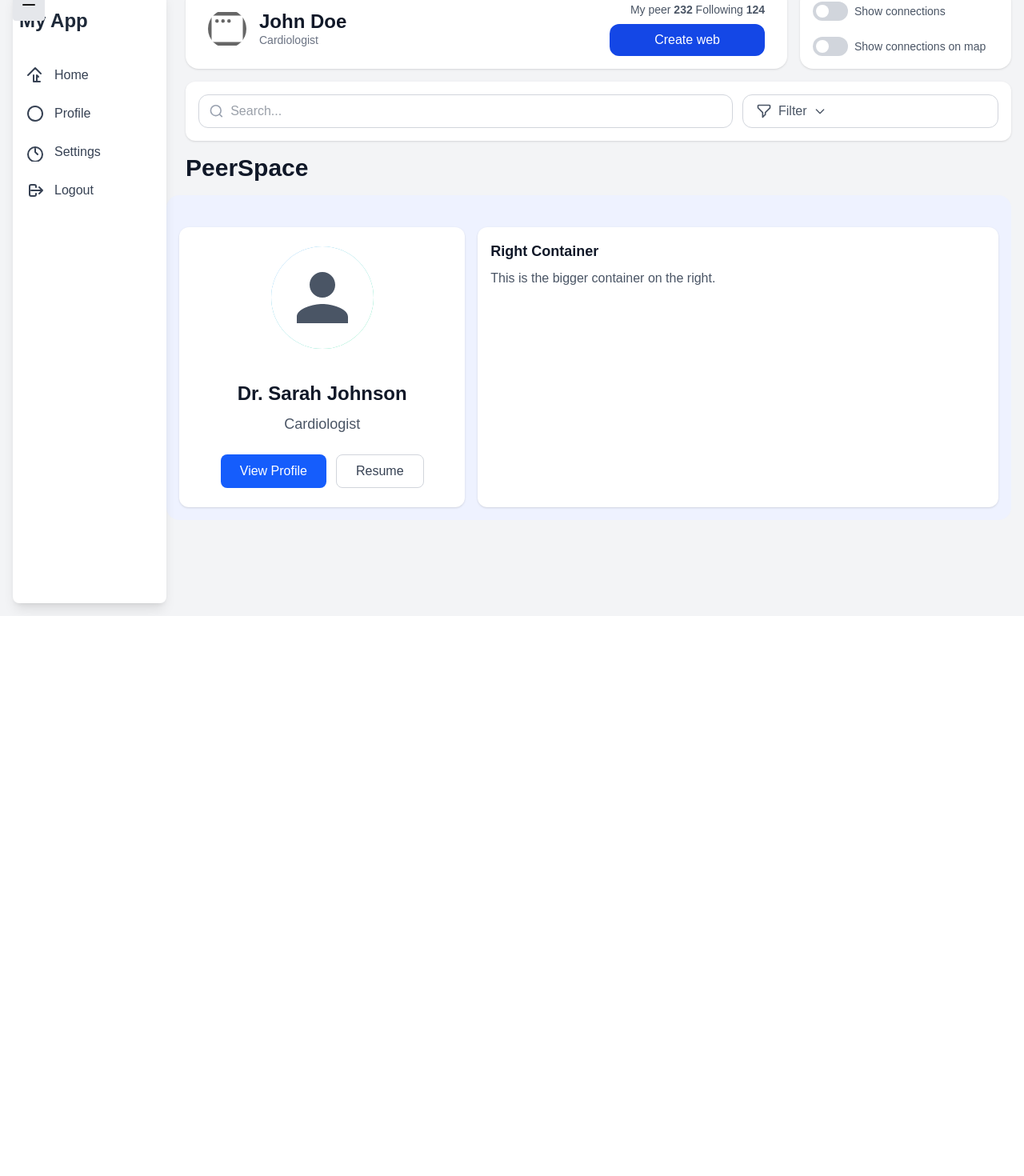
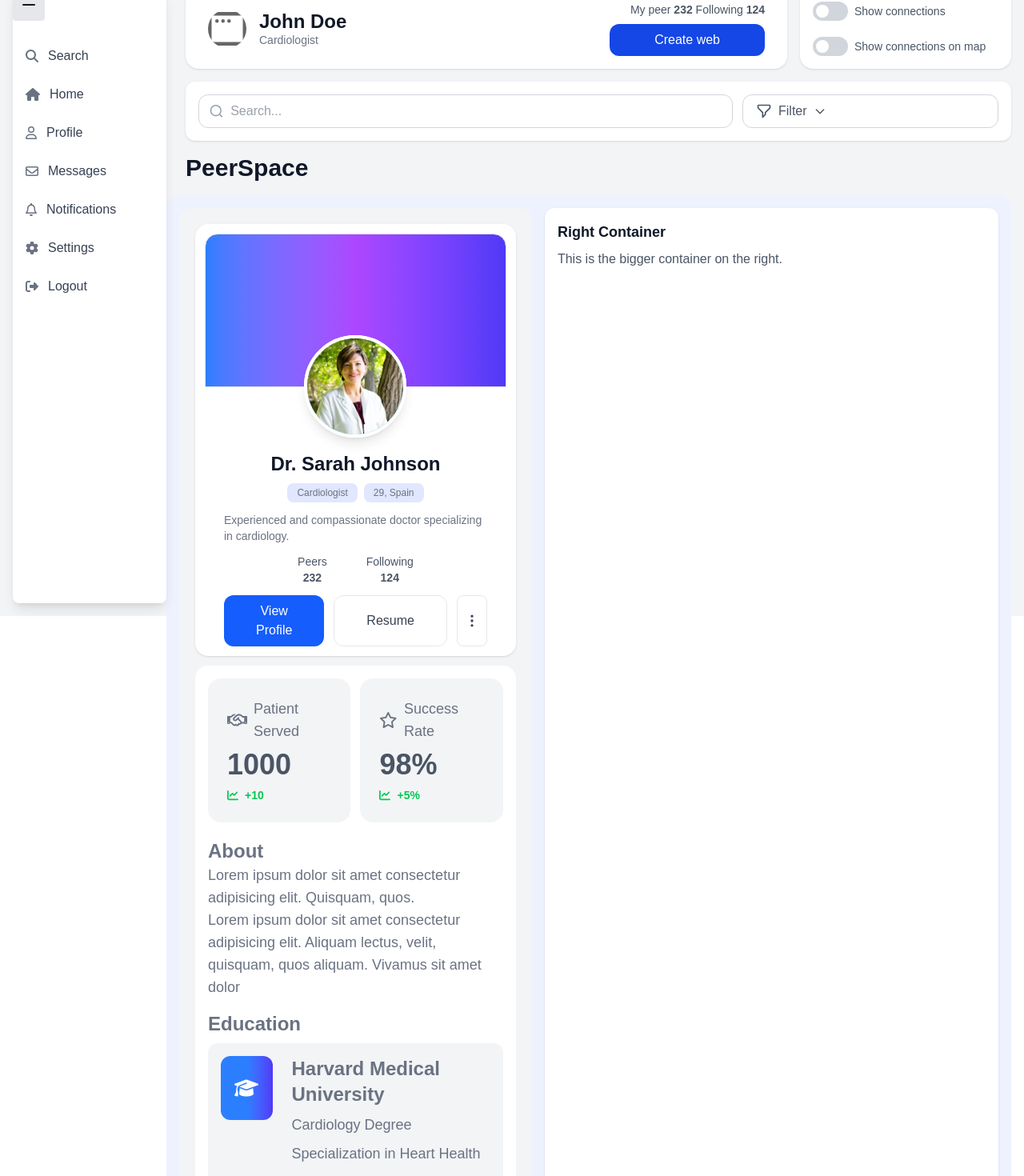
Before and after one commit to Emmyalexjnr/my_hcp_app, a Next.js app: page /dashboard in a window 1280 px wide. Shown: the part 30-1500 px from the top of the page at 80% size. Before the commit the page ends 800 px from the top, so only its background shows below. Built offline with nearby package versions, Linux system fonts and the light colour scheme.

Commit message:
- feature: working on the left side with the profile

```diff
--- a/src/app/dashboard/page.tsx
+++ b/src/app/dashboard/page.tsx
@@ -17,7 +17,7 @@ const Dashboard = () => {
                     <h4 className='text-3xl font-bold mt-4 text-gray-900 ml-6'>PeerSpace</h4>
 
                     <div className='bg-indigo-50 rounded-2xl p-4'>
-                        <div className="flex gap-4 mt-6">
+                        <div className="flex gap-4">
                             <Profile />
                             <div className="bg-white rounded-xl p-4 shadow-sm flex-2">
                                 <h3 className="text-lg font-semibold text-gray-900 mb-2">Right Container</h3>
--- a/src/components/Profile.tsx
+++ b/src/components/Profile.tsx
@@ -1,36 +1,127 @@
+'use client'
+import { faHandshake, faStar, faUser } from '@fortawesome/free-regular-svg-icons'
+import { faArrowUp, faChartLine, faGraduationCap } from '@fortawesome/free-solid-svg-icons'
+import { FontAwesomeIcon } from '@fortawesome/react-fontawesome'
 import React from 'react'
 
 const Profile: React.FC = () => {
     return (
-    <div className="bg-white rounded-xl p-6 shadow-sm flex-1 h-full flex flex-col">
-      <div className="flex-1 flex flex-col items-center justify-center">
-        {/* Avatar with world background */}
-        <div className="relative mb-6">
-          <div className="w-32 h-32 rounded-full bg-gradient-to-br from-blue-400 to-green-400 flex items-center justify-center mb-4">
+        <div className='p-5 flex-1 bg-gray-100 rounded-2xl'>
+            <div className="bg-white rounded-2xl p-3 shadow-sm flex-1  flex flex-col overflow-hidden">
+                {/* Background cover */}
+                <div className="w-full border border-gray-200 rounded-t-2xl h-48 bg-gradient-to-r from-blue-500 via-purple-500 to-indigo-600 relative">
+                    {/* Avatar positioned on top of background */}
+                    <div className="absolute -bottom-16 left-1/2 transform -translate-x-1/2">
+                        <div className="relative">
+                            <div className="w-32 h-32 rounded-full bg-gradient-to-br from-blue-400 to-green-400 flex items-center justify-center border-4 border-white shadow-lg">
                                 <svg className="w-20 h-20 text-white" fill="currentColor" viewBox="0 0 24 24">
-              <path d="M12 2C6.48 2 2 6.48 2 12s4.48 10 10 10 10-4.48 10-10S17.52 2 12 2zm-1 17.93c-3.94-.49-7-3.85-7-7.93 0-.62.08-1.21.21-1.79L9 15v1c0 1.1.9 2 2 2v1.93zm6.9-2.54c-.26-.81-1-1.39-1.9-1.39h-1v-3c0-.55-.45-1-1-1H8v-2h2c.55 0 1-.45 1-1V7h2c1.1 0 2-.9 2-2v-.41c2.93 1.19 5 4.06 5 7.41 0 2.08-.8 3.97-2.1 5.39z"/>
+                                    <path d="M12 2C6.48 2 2 6.48 2 12s4.48 10 10 10 10-4.48 10-10S17.52 2 12 2zm-1 17.93c-3.94-.49-7-3.85-7-7.93 0-.62.08-1.21.21-1.79L9 15v1c0 1.1.9 2 2 2v1.93zm6.9-2.54c-.26-.81-1-1.39-1.9-1.39h-1v-3c0-.55-.45-1-1-1H8v-2h2c.55 0 1-.45 1-1V7h2c1.1 0 2-.9 2-2v-.41c2.93 1.19 5 4.06 5 7.41 0 2.08-.8 3.97-2.1 5.39z" />
                                 </svg>
                             </div>
                             {/* Doctor image overlay */}
-          <div className="absolute inset-0 w-32 h-32 rounded-full bg-white flex items-center justify-center">
-            <svg className="w-24 h-24 text-gray-600" fill="currentColor" viewBox="0 0 24 24">
-              <path d="M12 12c2.21 0 4-1.79 4-4s-1.79-4-4-4-4 1.79-4 4 1.79 4 4 4zm0 2c-2.67 0-8 1.34-8 4v2h16v-2c0-2.66-5.33-4-8-4z"/>
-            </svg>
+                            <div className="absolute inset-0 w-32 h-32 rounded-full overflow-hidden border-4 border-white bg-white flex items-center justify-center">
+                                <img src="/images/profile1.jpeg" alt="Doctor" className="w-32 h-32 object-cover" />
+                            </div>
+                        </div>
                     </div>
                 </div>
 
+                {/* Content area */}
+                <div className="flex-1 flex flex-col items-center justify-center pt-20 px-6">
                     {/* Doctor name */}
                     <h2 className="text-2xl font-bold text-gray-900 mb-2">Dr. Sarah Johnson</h2>
-        <p className="text-gray-600 text-lg mb-6">Cardiologist</p>
+
+                    {/* Tags */}
+                    <div className="flex gap-2 mb-3">
+                        <span className="bg-indigo-100 text-gray-500 px-3 items-center justify-center flex rounded-lg text-xs font-medium">
+                            Cardiologist
+                        </span>
+                        <span className="bg-indigo-100 text-gray-500 px-3 py-1 rounded-lg text-xs font-medium flex items-center gap-1">
+                            29, Spain
+                        </span>
+                    </div>
+
+                    <p className="text-gray-500 text-sm mb-3">Experienced and compassionate doctor specializing in cardiology.</p>
+
+                    <div className="flex flex-row gap-2 mb-3">
+                        <div className="flex flex-col items-center justify-center px-4">
+                            <p className='text-gray-600 text-sm'>Peers</p>
+                            <p className='text-gray-600 font-bold text-sm'>232</p>
+                        </div>
+                        <div className="border-l border-gray-200 h-full"></div>
+                        <div className="flex flex-col items-center justify-center px-4">
+                            <p className='text-gray-600 text-sm'>Following</p>
+                            <p className='text-gray-600 font-bold text-sm'>124</p>
+                        </div>
+                    </div>
 
                     {/* Buttons */}
                     <div className="flex gap-3">
-          <button className="bg-blue-600 hover:bg-blue-700 text-white px-6 py-2 rounded-lg transition-colors">
+                        <button className="bg-blue-600 hover:bg-blue-700 text-white px-10 py-2 rounded-xl transition-colors">
                             View Profile
                         </button>
-          <button className="bg-white border border-gray-300 hover:bg-gray-50 text-gray-700 px-6 py-2 rounded-lg transition-colors">
+                        <button className="bg-white border border-gray-200 hover:bg-gray-50 text-gray-700 px-10 py-2 rounded-xl transition-colors">
                             Resume
                         </button>
+                        <button className="bg-white border border-gray-200 hover:bg-gray-50 text-gray-700 px-2 py-2 rounded-lg transition-colors">
+                            <svg className="w-5 h-5" fill="none" stroke="currentColor" strokeWidth="2" viewBox="0 0 24 24">
+                                <circle cx="12" cy="5" r="1" />
+                                <circle cx="12" cy="12" r="1" />
+                                <circle cx="12" cy="19" r="1" />
+                            </svg>
+                        </button>
+                    </div>
+                </div>
+
+
+            </div>
+            <div className=" bg-white rounded-2xl p-4 mt-3 gap-3">
+                <div className='flex flex-row gap-3'>
+                    <div className="flex flex-col flex-1 gap-2 bg-gray-100 rounded-2xl p-6">
+                        <div className='flex items-center gap-2'>
+                            <FontAwesomeIcon icon={faHandshake} className='text-gray-500 text-xl' />
+                            <p className='text-gray-500 text-lg'>Patient Served</p>
+                        </div>
+                        <p className='text-gray-600 font-bold text-4xl'>1000</p>
+                        <div className='flex items-center gap-2'>
+                            <FontAwesomeIcon icon={faChartLine} className='text-green-500 text-sm' />
+                            <p className='text-green-500 font-semibold text-sm'>+10</p>
+                        </div>
+                    </div>
+                    <div className="flex flex-col flex-1 gap-2 bg-gray-100 rounded-2xl p-6">
+                        <div className='flex items-center gap-2'>
+                            <FontAwesomeIcon icon={faStar} className='text-gray-500 text-xl' />
+                            <p className='text-gray-500 text-lg'>Success Rate</p>
+                        </div>
+                        <p className='text-gray-600 font-bold text-4xl'>98%</p>
+                        <div className='flex items-center gap-2'>
+                            <FontAwesomeIcon icon={faChartLine} className='text-green-500 text-sm' />
+                            <p className='text-green-500 font-semibold text-sm'>+5%</p>
+                        </div>
+                    </div>
+                </div>
+
+                <div className='mt-5 gap-3'>
+                    <h2 className='text-gray-500 text-2xl font-bold'>About</h2>
+                    <p className='text-gray-500 text-lg'>Lorem ipsum dolor sit amet consectetur adipisicing elit.
+                        Quisquam, quos.</p>
+                    <p className='text-gray-500 text-lg'>Lorem ipsum dolor sit amet consectetur adipisicing elit.
+                        Aliquam lectus, velit, quisquam, quos aliquam. Vivamus sit amet dolor</p>
+                </div>
+
+                <div className='mt-4 gap-3'>
+                    <h2 className='text-gray-500 text-2xl font-bold mb-2'>Education</h2>
+                    <div className='flex flex-row gap-6 bg-gray-100 rounded-xl p-4'>
+                        <div className='w-20 h-20 rounded-xl bg-gradient-to-r from-blue-500 via-blue-500 to-indigo-600 flex items-center justify-center'>
+                            <FontAwesomeIcon icon={faGraduationCap} className='text-white text-2xl' />
+                        </div>
+                        <div className='flex flex-col gap-2'>
+                            <h3 className='text-gray-500 text-2xl font-semibold'>Harvard Medical University</h3>
+                            <p className='text-gray-500 text-lg'>Cardiology Degree</p>
+                            <p className='text-gray-500 text-lg'>Specialization in Heart Health</p>
+                            <p className='text-neutral-400 text-lg'>Sept 2010 - June 2014</p>
+                        </div>
+                    </div>
                 </div>
             </div>
         </div>
--- a/src/components/Sidebar.tsx
+++ b/src/components/Sidebar.tsx
@@ -1,18 +1,30 @@
 'use client'
+import { FontAwesomeIcon } from '@fortawesome/react-fontawesome';
 import React, { useState } from 'react';
+import { faBell, faEnvelope, faUser } from '@fortawesome/free-regular-svg-icons'
+import { faGear, faHouse, faRightFromBracket, faSearch } from '@fortawesome/free-solid-svg-icons';
 
 const navLinks = [
+  { name: 'Search', href: '#', icon: (
+    <FontAwesomeIcon icon={faSearch} className='text-gray-500' />
+  ) },
   { name: 'Home', href: '#', icon: (
-    <svg className="w-6 h-6" fill="none" stroke="currentColor" strokeWidth="2" viewBox="0 0 24 24"><path strokeLinecap="round" strokeLinejoin="round" d="M3 12l2-2m0 0l7-7 7 7m-9 2v8m4-8l2 2m-2-2v8m0 0h-4m4 0h4" /></svg>
+    <FontAwesomeIcon icon={faHouse} className='text-gray-500' />
   ) },
   { name: 'Profile', href: '#', icon: (
-    <svg className="w-6 h-6" fill="none" stroke="currentColor" strokeWidth="2" viewBox="0 0 24 24"><path strokeLinecap="round" strokeLinejoin="round" d="M5.121 17.804A9 9 0 1112 21a9 9 0 01-6.879-3.196z" /></svg>
+    <FontAwesomeIcon icon={faUser} className='text-gray-500' />
+  ) },
+  { name: 'Messages', href: '#', icon: (
+    <FontAwesomeIcon icon={faEnvelope} className='text-gray-500' />
+  ) },
+  { name: 'Notifications', href: '#', icon: (
+    <FontAwesomeIcon icon={faBell} className='text-gray-500' />
   ) },
   { name: 'Settings', href: '#', icon: (
-    <svg className="w-6 h-6" fill="none" stroke="currentColor" strokeWidth="2" viewBox="0 0 24 24"><path strokeLinecap="round" strokeLinejoin="round" d="M12 8v4l3 3m6 0a9 9 0 11-18 0 9 9 0 0118 0z" /></svg>
+    <FontAwesomeIcon icon={faGear} className='text-gray-500' />
   ) },
   { name: 'Logout', href: '#', icon: (
-    <svg className="w-6 h-6" fill="none" stroke="currentColor" strokeWidth="2" viewBox="0 0 24 24"><path strokeLinecap="round" strokeLinejoin="round" d="M17 16l4-4m0 0l-4-4m4 4H7m6 4v1a2 2 0 01-2 2H7a2 2 0 01-2-2V7a2 2 0 012-2h4a2 2 0 012 2v1" /></svg>
+    <FontAwesomeIcon icon={faRightFromBracket} className='text-gray-500' />
   ) },
 ];
 
@@ -52,8 +64,8 @@ const Sidebar: React.FC = () => {
           ${collapsed ? 'w-16' : 'w-48'}
           rounded-lg`}
       >
-        <div className="flex flex-col h-full p-2 pt-12 md:pt-6">
-          <div className={`mb-8 text-2xl font-bold text-gray-800 transition-all duration-200 ${collapsed ? 'text-center text-lg' : ''}`}>{!collapsed ? 'My App' : 'MA'}</div>
+        <div className="flex flex-col h-full p-2 pt-12 md:pt-6 mt-10">
+          {/* <div className={`mb-8 text-2xl font-bold text-gray-800 transition-all duration-200 ${collapsed ? 'text-center text-lg' : ''}`}>{!collapsed ? 'My App' : 'MA'}</div> */}
           <nav className="flex flex-col gap-2">
             {navLinks.map(link => (
               <a
```
Also changed, not shown: package.json (+11 -6 lines), public/images/profile1.jpeg (added), 1 other file (tests, documents, lock files or other folders). Lines whose indentation alone changed are shown as unchanged.
